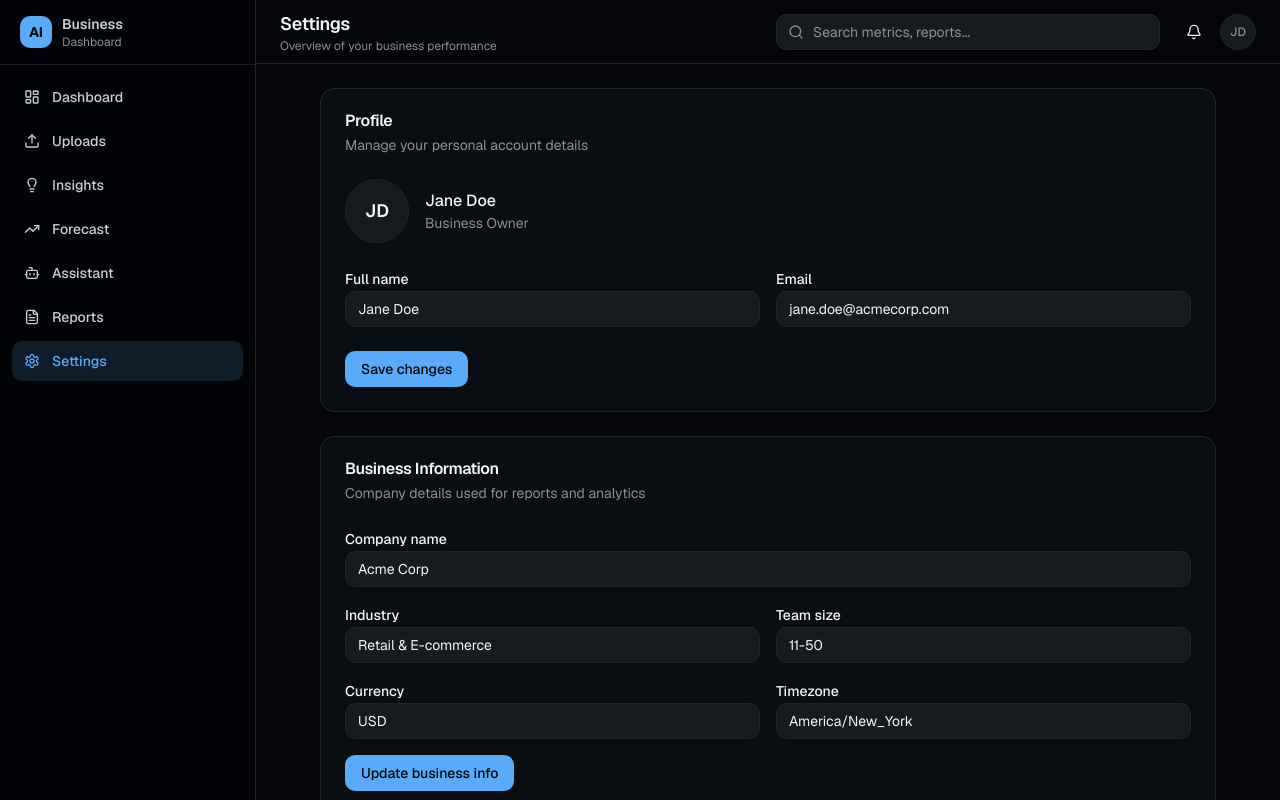
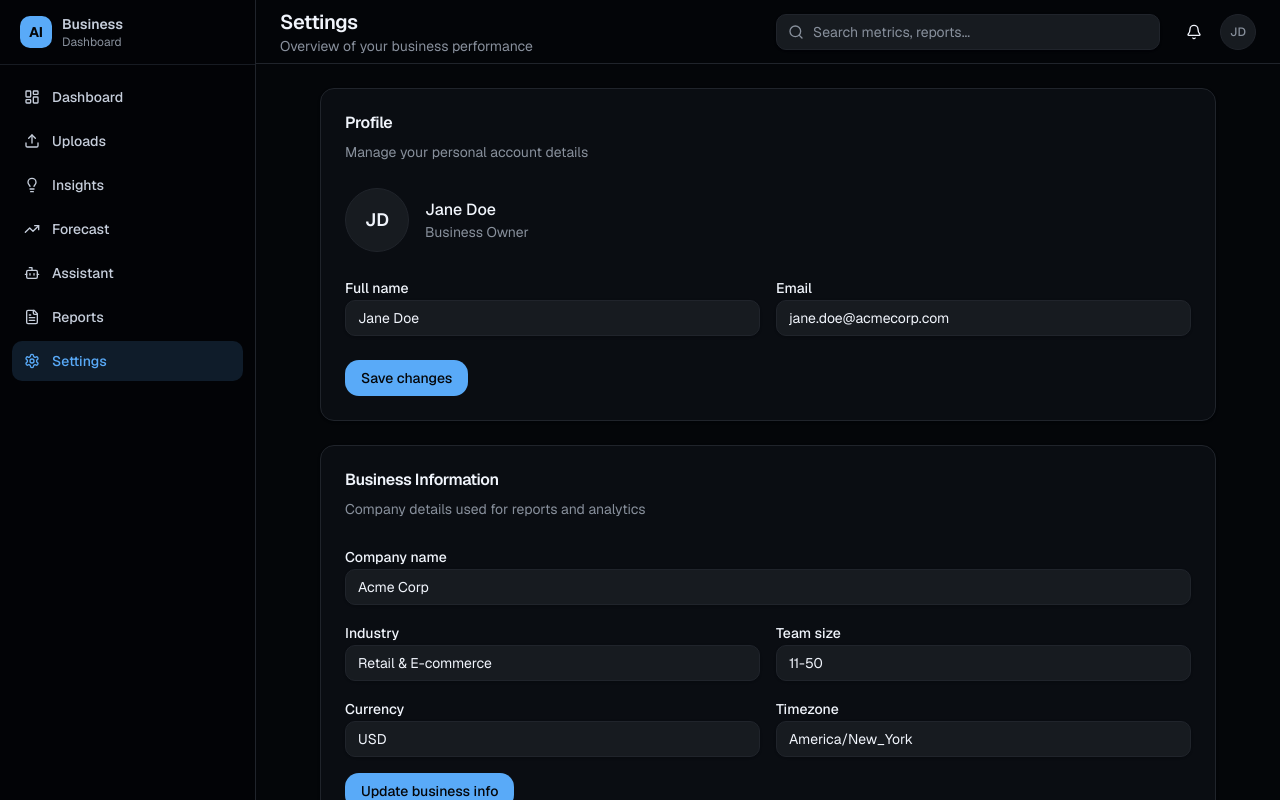
Before and after one commit to jeet310704/ai-business-dashboard, a Next.js app: page /settings in a window 1280 px wide. Shown: the top 800 px of the page. Built offline with nearby package versions, Linux system fonts and the light colour scheme.

Commit message:
Complete Phase 1 frontend polish

```diff
--- a/components/dashboard/chart-card.tsx
+++ b/components/dashboard/chart-card.tsx
@@ -10,12 +10,16 @@ interface ChartCardProps {
 
 export function ChartCard({ title, description, children, className }: ChartCardProps) {
   return (
-    <Card className={cn(className)}>
+    <Card className={cn("min-w-0 overflow-hidden", className)}>
       <CardHeader className="pb-2">
         <CardTitle>{title}</CardTitle>
         {description && <CardDescription>{description}</CardDescription>}
       </CardHeader>
-      <CardContent>{children}</CardContent>
+      <CardContent className="p-0">
+        <div className="min-w-0 h-[260px] sm:h-[280px] md:h-[320px] w-full">
+          {children}
+        </div>
+      </CardContent>
     </Card>
   );
 }
--- a/components/dashboard/customer-growth-chart.tsx
+++ b/components/dashboard/customer-growth-chart.tsx
@@ -18,7 +18,7 @@ interface CustomerGrowthChartProps {
 
 export function CustomerGrowthChart({ data }: CustomerGrowthChartProps) {
   return (
-    <ResponsiveContainer width="100%" height={280}>
+    <ResponsiveContainer width="100%" height="100%">
       <LineChart data={data} margin={{ top: 8, right: 8, left: 0, bottom: 0 }}>
         <CartesianGrid strokeDasharray="3 3" stroke="oklch(0.26 0.015 260)" vertical={false} />
         <XAxis
--- a/components/dashboard/profit-loss-chart.tsx
+++ b/components/dashboard/profit-loss-chart.tsx
@@ -19,7 +19,7 @@ interface ProfitLossChartProps {
 
 export function ProfitLossChart({ data }: ProfitLossChartProps) {
   return (
-    <ResponsiveContainer width="100%" height={280}>
+    <ResponsiveContainer width="100%" height="100%">
       <BarChart data={data} margin={{ top: 8, right: 8, left: 0, bottom: 0 }}>
         <CartesianGrid strokeDasharray="3 3" stroke="oklch(0.26 0.015 260)" vertical={false} />
         <XAxis
--- a/components/dashboard/revenue-chart.tsx
+++ b/components/dashboard/revenue-chart.tsx
@@ -18,7 +18,7 @@ interface RevenueChartProps {
 
 export function RevenueChart({ data }: RevenueChartProps) {
   return (
-    <ResponsiveContainer width="100%" height={280}>
+    <ResponsiveContainer width="100%" height="100%">
       <AreaChart data={data} margin={{ top: 8, right: 8, left: 0, bottom: 0 }}>
         <defs>
           <linearGradient id="revenueGradient" x1="0" y1="0" x2="0" y2="1">
--- a/components/forecast/predicted-customers-chart.tsx
+++ b/components/forecast/predicted-customers-chart.tsx
@@ -26,7 +26,7 @@ interface PredictedCustomersChartProps {
 
 export function PredictedCustomersChart({ data }: PredictedCustomersChartProps) {
   return (
-    <ResponsiveContainer width="100%" height={280}>
+    <ResponsiveContainer width="100%" height="100%">
       <LineChart data={data} margin={chartMargin}>
         <CartesianGrid {...chartGridProps} />
         <XAxis dataKey="name" {...chartAxisProps} />
--- a/components/forecast/projected-expense-chart.tsx
+++ b/components/forecast/projected-expense-chart.tsx
@@ -27,7 +27,7 @@ interface ProjectedExpenseChartProps {
 
 export function ProjectedExpenseChart({ data }: ProjectedExpenseChartProps) {
   return (
-    <ResponsiveContainer width="100%" height={280}>
+    <ResponsiveContainer width="100%" height="100%">
       <BarChart data={data} margin={chartMargin}>
         <CartesianGrid {...chartGridProps} />
         <XAxis dataKey="name" {...chartAxisProps} />
--- a/components/forecast/projected-revenue-chart.tsx
+++ b/components/forecast/projected-revenue-chart.tsx
@@ -27,7 +27,7 @@ interface ProjectedRevenueChartProps {
 
 export function ProjectedRevenueChart({ data }: ProjectedRevenueChartProps) {
   return (
-    <ResponsiveContainer width="100%" height={280}>
+    <ResponsiveContainer width="100%" height="100%">
       <AreaChart data={data} margin={chartMargin}>
         <defs>
           <linearGradient id="actualGradient" x1="0" y1="0" x2="0" y2="1">
--- a/components/layout/dashboard-shell.tsx
+++ b/components/layout/dashboard-shell.tsx
@@ -13,7 +13,7 @@ export function DashboardShell({ children, title }: DashboardShellProps) {
   const [sidebarOpen, setSidebarOpen] = useState(false);
 
   return (
-    <div className="flex min-h-screen bg-background">
+    <div className="flex min-h-screen overflow-x-hidden bg-background">
       <Sidebar open={sidebarOpen} onClose={() => setSidebarOpen(false)} />
       <div className="flex min-w-0 flex-1 flex-col">
         <Topbar title={title} onMenuClick={() => setSidebarOpen(true)} />
--- a/components/layout/topbar.tsx
+++ b/components/layout/topbar.tsx
@@ -23,8 +23,8 @@ export function Topbar({ onMenuClick, title = "Dashboard" }: TopbarProps) {
       </Button>
 
       <div className="flex min-w-0 flex-1 flex-col">
-        <h1 className="truncate text-lg font-semibold tracking-tight">{title}</h1>
-        <p className="hidden text-xs text-muted-foreground sm:block">
+        <h1 className="truncate text-xl font-semibold tracking-tight">{title}</h1>
+        <p className="hidden text-sm text-muted-foreground sm:block">
           Overview of your business performance
         </p>
       </div>
--- a/components/ui/button.tsx
+++ b/components/ui/button.tsx
@@ -3,17 +3,17 @@ import { cva, type VariantProps } from "class-variance-authority";
 import { cn } from "@/lib/utils";
 
 const buttonVariants = cva(
-  "inline-flex items-center justify-center gap-2 whitespace-nowrap rounded-lg text-sm font-medium transition-colors focus-visible:outline-none focus-visible:ring-2 focus-visible:ring-primary/50 disabled:pointer-events-none disabled:opacity-50",
+  "inline-flex items-center justify-center gap-2 whitespace-nowrap rounded-xl text-sm font-medium transition duration-200 ease-in-out focus-visible:outline-none focus-visible:ring-2 focus-visible:ring-primary/50 focus-visible:ring-offset-background disabled:pointer-events-none disabled:opacity-50",
   {
     variants: {
       variant: {
-        default: "bg-primary text-primary-foreground hover:bg-primary/90",
-        ghost: "hover:bg-accent hover:text-accent-foreground",
-        outline: "border border-border bg-transparent hover:bg-accent",
+        default: "bg-primary text-primary-foreground hover:bg-primary/90 hover:shadow-sm",
+        ghost: "bg-transparent text-foreground hover:bg-accent/10 hover:text-accent-foreground",
+        outline: "border border-border bg-transparent hover:bg-accent/10 hover:border-accent",
       },
       size: {
         default: "h-9 px-4 py-2",
-        sm: "h-8 rounded-md px-3 text-xs",
+        sm: "h-8 rounded-lg px-3 text-xs",
         icon: "h-9 w-9",
       },
     },
--- a/components/ui/card.tsx
+++ b/components/ui/card.tsx
@@ -6,7 +6,7 @@ function Card({ className, ...props }: React.ComponentProps<"div">) {
     <div
       data-slot="card"
       className={cn(
-        "rounded-xl border border-border/60 bg-card text-card-foreground shadow-sm shadow-black/20",
+        "group overflow-hidden rounded-xl border border-border/60 bg-card text-card-foreground shadow-sm shadow-black/15 transition duration-200 ease-in-out hover:-translate-y-0.5 hover:shadow-md",
         className
       )}
       {...props}
@@ -16,7 +16,7 @@ function Card({ className, ...props }: React.ComponentProps<"div">) {
 
 function CardHeader({ className, ...props }: React.ComponentProps<"div">) {
   return (
-    <div data-slot="card-header" className={cn("flex flex-col gap-1.5 p-6", className)} {...props} />
+    <div data-slot="card-header" className={cn("flex flex-col gap-2 p-6", className)} {...props} />
   );
 }
 
@@ -24,7 +24,7 @@ function CardTitle({ className, ...props }: React.ComponentProps<"div">) {
   return (
     <div
       data-slot="card-title"
-      className={cn("text-base font-semibold leading-none tracking-tight", className)}
+      className={cn("text-base font-semibold leading-tight tracking-tight text-foreground", className)}
       {...props}
     />
   );
@@ -34,7 +34,7 @@ function CardDescription({ className, ...props }: React.ComponentProps<"div">) {
   return (
     <div
       data-slot="card-description"
-      className={cn("text-sm text-muted-foreground", className)}
+      className={cn("text-sm leading-relaxed text-muted-foreground", className)}
       {...props}
     />
   );
@@ -46,7 +46,7 @@ function CardContent({ className, ...props }: React.ComponentProps<"div">) {
 
 function CardFooter({ className, ...props }: React.ComponentProps<"div">) {
   return (
-    <div data-slot="card-footer" className={cn("flex items-center p-6 pt-0", className)} {...props} />
+    <div data-slot="card-footer" className={cn("flex items-center gap-4 p-6 pt-0", className)} {...props} />
   );
 }
 
```
